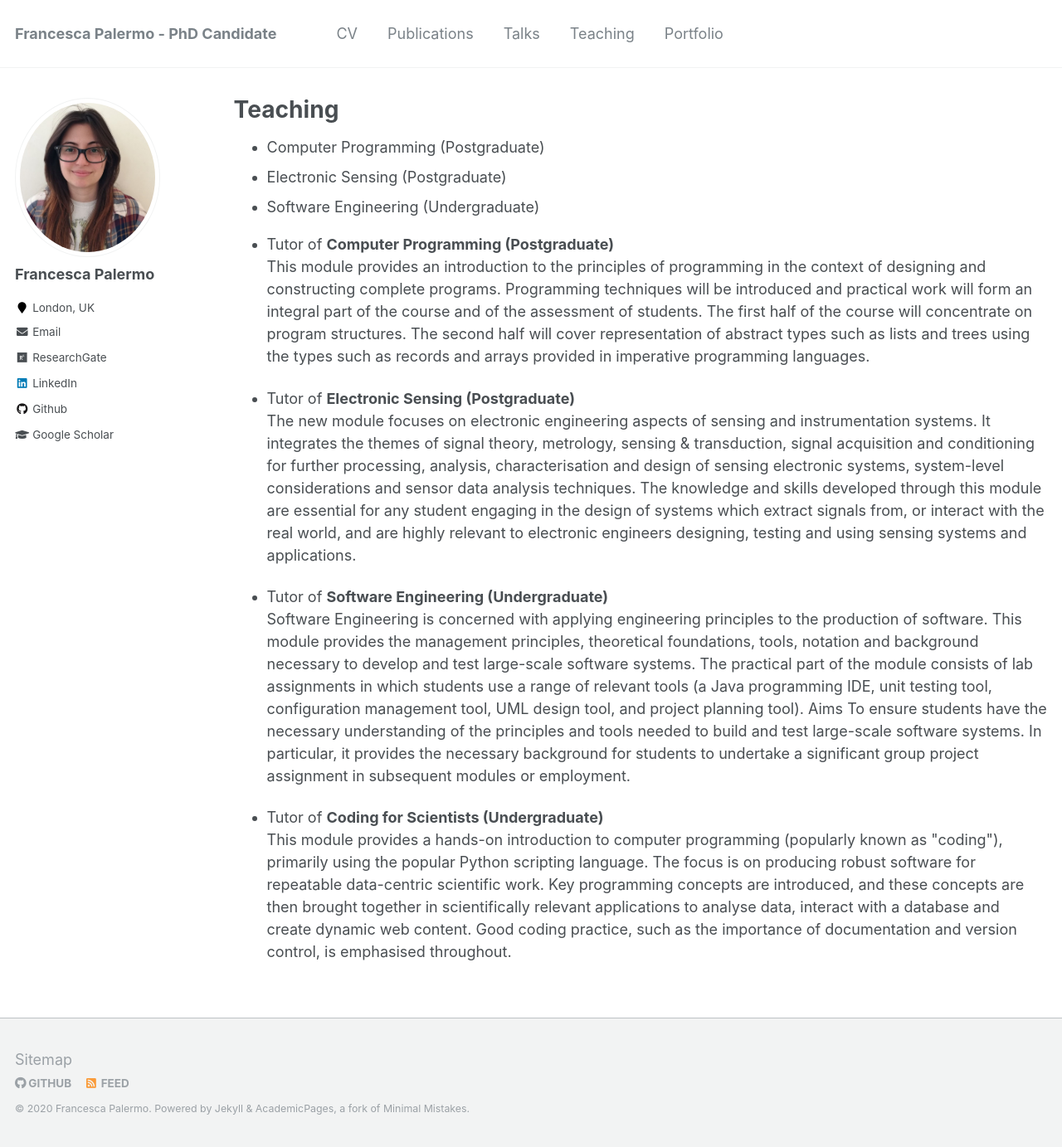
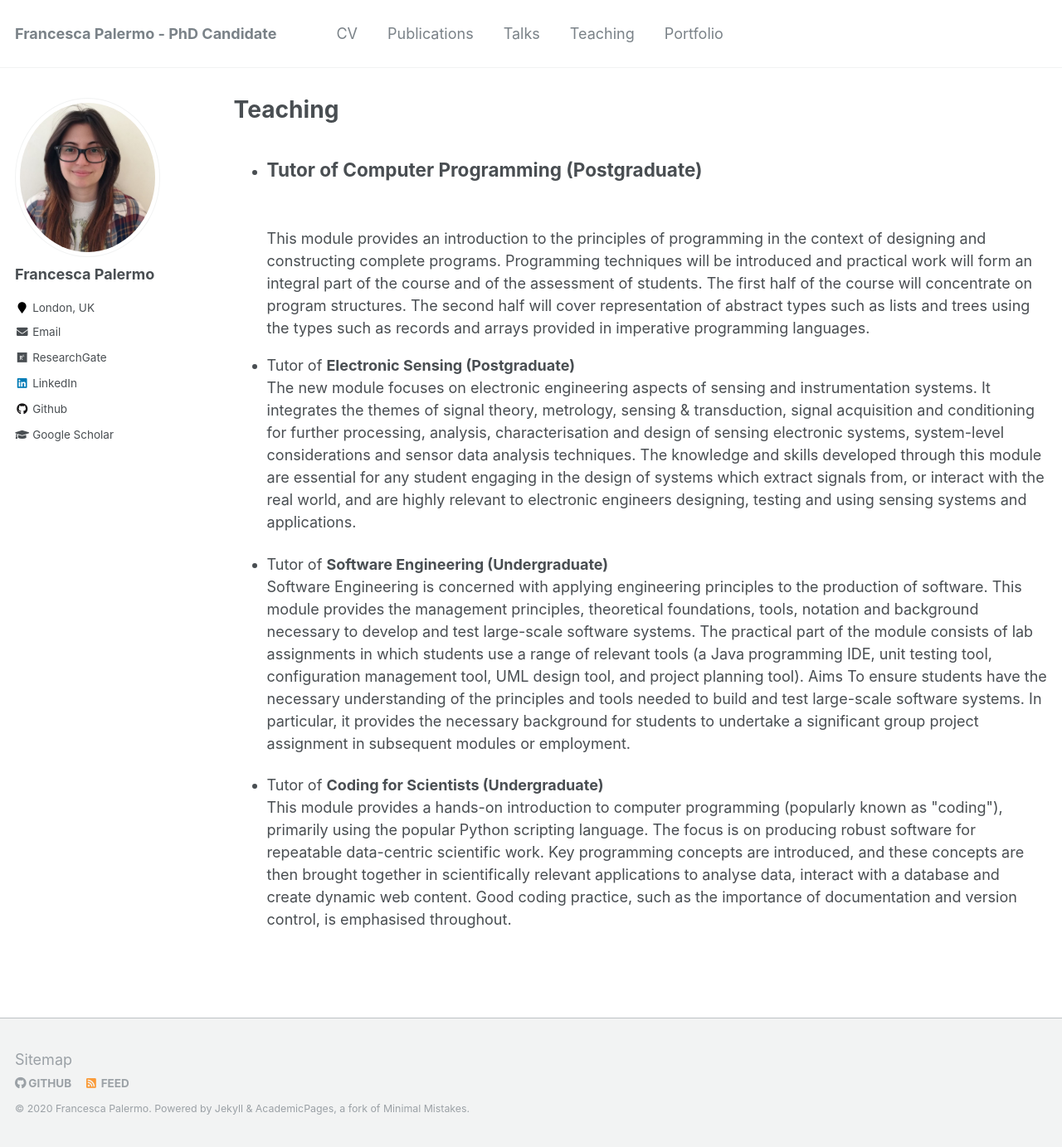
Before and after one commit to francescapalermo/francescapalermo.github.io, a Jekyll site: the page built from _pages/teaching.html, in a window 1280 px wide and 1383 px high. Shown: the whole window at 83% size. Built offline with Jekyll 4.4.1, drawn with Linux system fonts in a browser that asks for light colours.

Commit message:
Update teaching.html

```diff
--- a/_pages/teaching.html
+++ b/_pages/teaching.html
@@ -4,16 +4,9 @@ title: "Teaching"
 permalink: /teaching/
 author_profile: true
 ---
-
-<ul>
-  <li>Computer Programming (Postgraduate)</li>
-  <li>Electronic Sensing (Postgraduate)</li>
-  <li>Software Engineering (Undergraduate)</li>
-</ul>
-
 <ul>
 	<li>
-		<p>Tutor of <b>Computer Programming (Postgraduate)</b><br/>
+		<h2><p>Tutor of <b>Computer Programming (Postgraduate)</b></h2><br/>
 		This module provides an introduction to the principles of programming in the context of designing and constructing complete programs. Programming techniques will be introduced and practical work will form an integral part of the course and of the assessment of students. The first half of the course will concentrate on program structures. The second half will cover representation of abstract types such as lists and trees using the types such as records and arrays provided in imperative programming languages.
 		</li>
 	<li>
```
